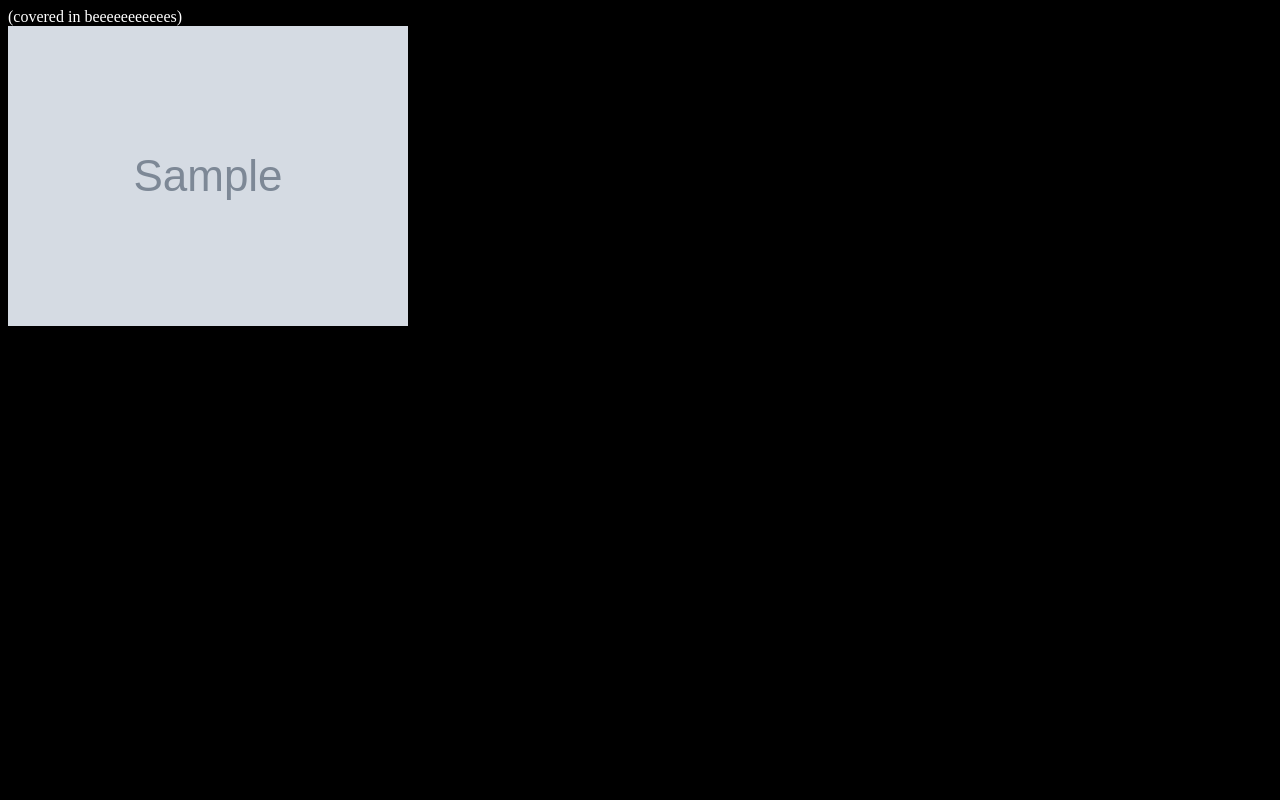
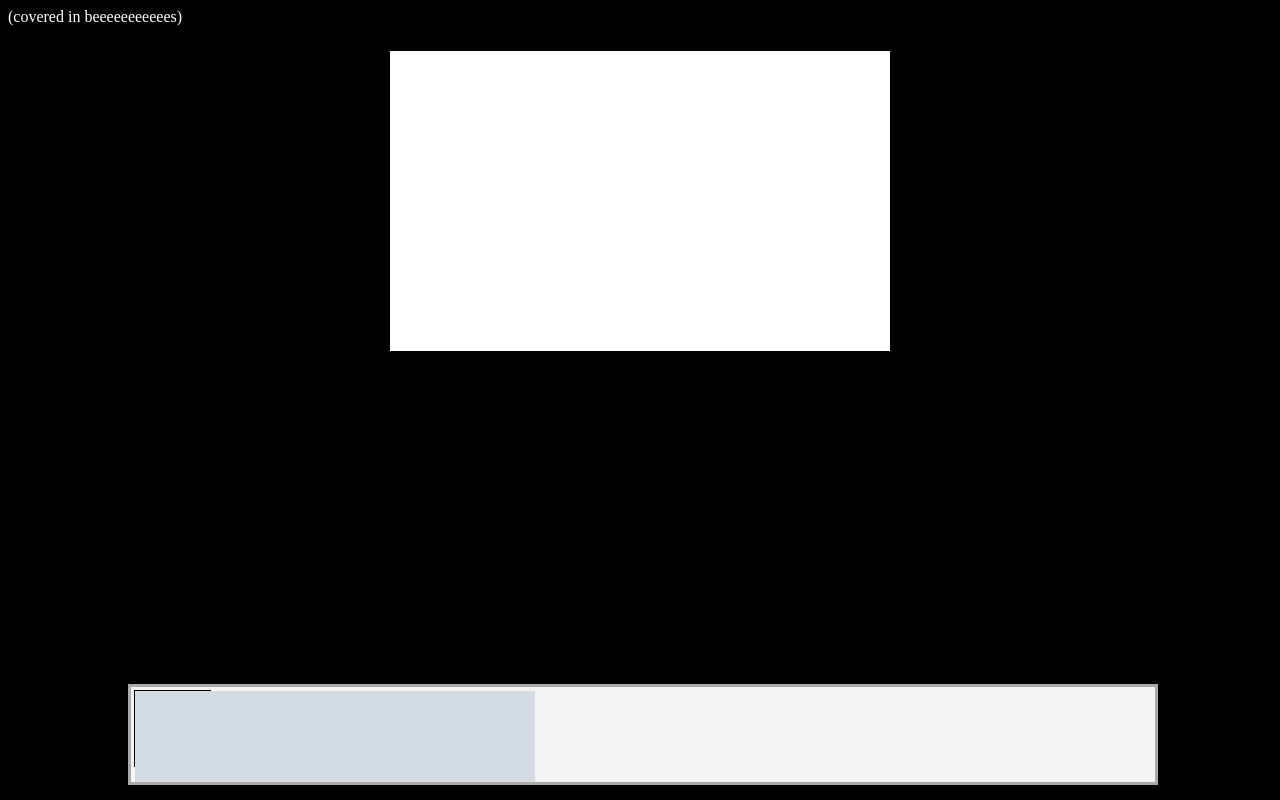
Before and after one commit to codebykat/dream5igns, a Django app: template gallery/templates/index.html in a window 1280 px wide. Run offline with Django 3.2, Linux system fonts and the light colour scheme; the template is opened without the code that fills it: most values are stand-ins (such as "Sample title", 1, 10 or a date in 2020); grey boxes marked "Sample" are stand-in pictures.

Commit message:
mosaic view, filmstrip layout

```diff
--- a/gallery/media/css/style.css
+++ b/gallery/media/css/style.css
@@ -3,10 +3,47 @@ body {
   color: #fff;
 }
 
+div.pagetitle {
+  text-align: center;
+}
+
 div.photobox {
+  width: 500px;
+  height: 300px;
+  margin: 25px auto;
+  background: #fff;
+}
+
+div.photo {
   display: none;
+}
+
+div.photostrip {
+  position: absolute;
+  bottom: 15px;
+  left: 10%;
+  width: 80%;
+  height: 95px;
+  overflow: auto;
+  background: #F4F4F4;
+  border: solid #AAA;
+}
+
+div.thumbs {
+  position: relative;
+  height: 75px;
+  width: 8000px;
 }
 
 div.thumbnail {
   float: left;
+  border: 1px solid black;
+  width: 75px;
+  height: 75px;
+  margin: 3px;
 }
+
+div.mosaic {
+  margin: 25px auto;
+  width: 80%;
+}
--- /dev/null
+++ b/gallery/media/js/gallery.js
@@ -0,0 +1,4 @@
+function setupGallery() {
+}
+
+addLoadEvent(setupGallery);
--- a/gallery/templates/index.html
+++ b/gallery/templates/index.html
@@ -11,7 +11,7 @@
 
 <div class="photobox">
   {% for photo in photos %}
-    <div class='photo'>
+    <div class='photo' id='photo-{{ photo.id }}'>
       <div class='photo-title'>{{ photo.title }}</div>
       <a href="{{ photo.url }}"
         <img src="{{ photo.src }}"/>
@@ -21,11 +21,13 @@
 </div>
 
 <div class="photostrip">
+  <div class="thumbs">
   {% for photo in photos %}
-    <div class="thumbnail">
+    <div class="thumbnail" id="thumbnail-{{ photo.id }}">
       <img src="{{ photo.thumbnail }}" />
     </div>
   {% endfor %}
+  </div>
 </div>
 
 </body>
--- a/gallery/urls.py
+++ b/gallery/urls.py
@@ -6,5 +6,6 @@ media_root = os.path.join(os.path.dirname(__file__),"media")
 urlpatterns = patterns('',
     (r'^site_media/(?P<path>.*)$', 'django.views.static.serve',
                                {'document_root': media_root}),
+    (r'mosaic', 'gallery.views.mosaic'),
     (r'', 'gallery.views.index'),
 )
--- a/gallery/views.py
+++ b/gallery/views.py
@@ -7,3 +7,7 @@ def index(request):
   photos = get_photos()
 
   return render_to_response('index.html', {'photos':photos})
+
+def mosaic(request):
+  photos = get_photos()
+  return render_to_response('mosaic.html', {'photos':photos})
```
Also changed, not shown: gallery/templates/mosaic.html (added, +24 -0 lines).
